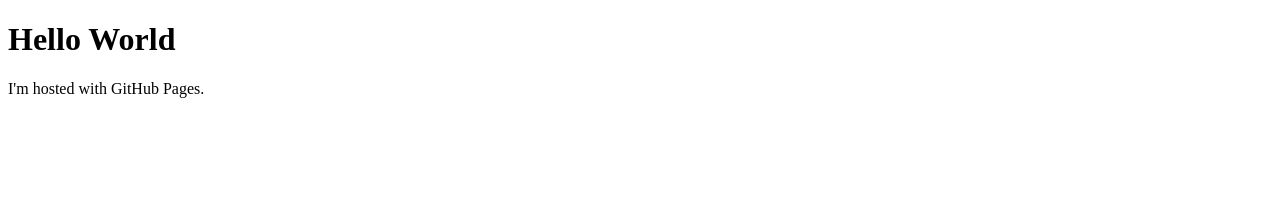
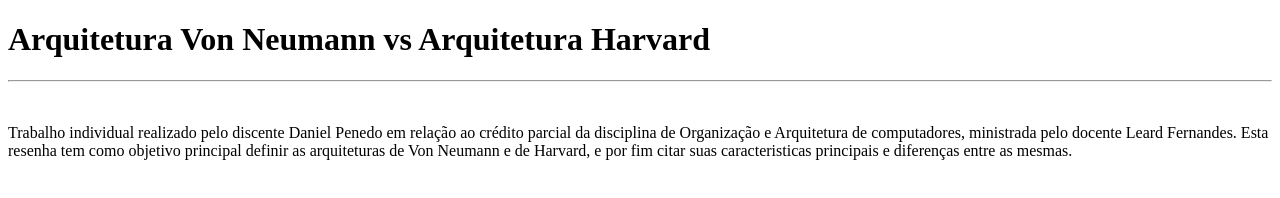
Before and after one commit to DanielPenedo/resenha_oac.github.io, a plain HTML site: page index.html in a window 1280 px wide. Drawn offline with Linux system fonts and the light colour scheme.

Commit message:
Update index.html

```diff
--- a/index.html
+++ b/index.html
@@ -1,7 +1,15 @@
 <!DOCTYPE html>
 <html>
 <body>
-<h1>Hello World</h1>
-<p>I'm hosted with GitHub Pages.</p>
+
+<h1>Arquitetura Von Neumann vs Arquitetura Harvard</h1>
+<hr>
+<br>
+  <p>Trabalho individual realizado pelo discente Daniel Penedo em relação ao crédito parcial da disciplina de Organização e Arquitetura de computadores,
+      ministrada pelo docente Leard Fernandes. Esta resenha tem como objetivo principal definir as arquiteturas de Von Neumann e de Harvard,
+      e por fim citar suas caracteristicas principais e diferenças entre as mesmas.
+  </p>
+
+
 </body>
 </html>
```
